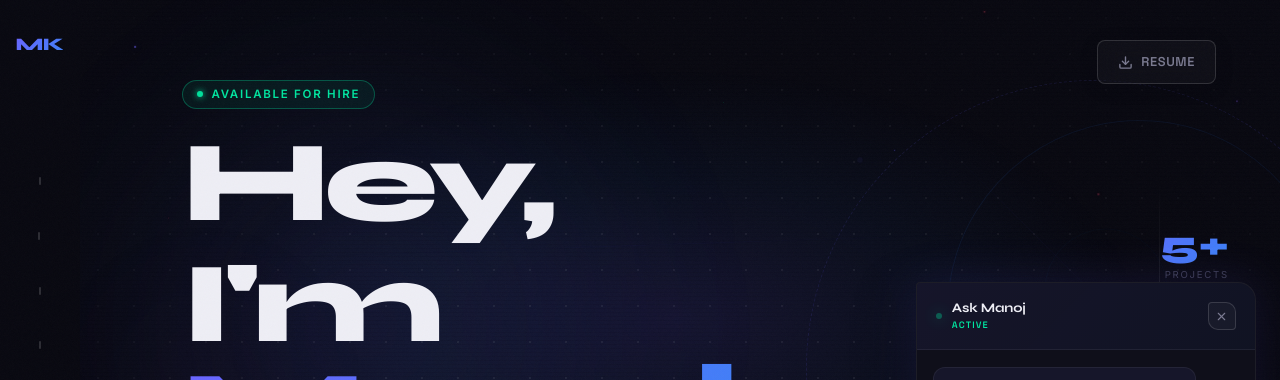
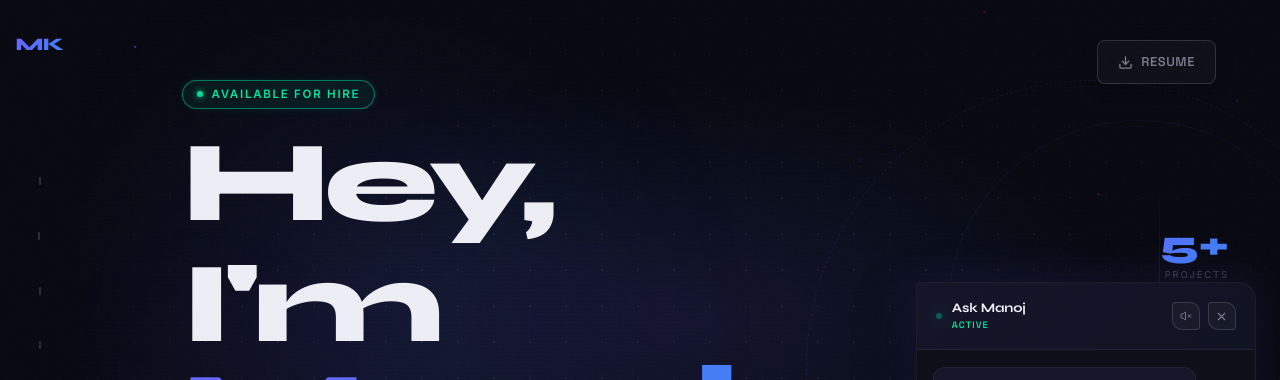
Before and after one commit to ManojkumarPalakuri/Mk, a Next.js app: page / in a window 1280 px wide. Both pictures are taken after a click on the button "Ask Manoj AI". Shown: the top 380 px of the page. Built offline with nearby package versions, Linux system fonts and the light colour scheme.

Commit message:
feat: enhance portfolio with AI voice, Vercel analytics, and premium animations

```diff
--- a/app/layout.tsx
+++ b/app/layout.tsx
@@ -2,6 +2,8 @@ import type { Metadata } from "next";
 import "./globals.css";
 import SmoothScroll from "@/components/layout/SmoothScroll";
 import AskManoj from "@/components/ui/ask-manoj";
+import { Analytics } from "@vercel/analytics/react";
+import { SpeedInsights } from "@vercel/speed-insights/react";
 
 export const metadata: Metadata = {
   title: "Manoj Kumar Palakuri — Full-Stack Developer & Security Researcher",
@@ -23,6 +25,21 @@ export const metadata: Metadata = {
     description:
       "Building secure, scalable systems at the intersection of cryptography and web technology.",
     type: "website",
+    url: "https://mk-portfolio.vercel.app", // Adjust if you have a custom domain
+    images: [
+      {
+        url: "/og-image.png", // We'll assume a standard OG image path
+        width: 1200,
+        height: 630,
+        alt: "Manoj Kumar Palakuri Portfolio",
+      },
+    ],
+  },
+  twitter: {
+    card: "summary_large_image",
+    title: "Manoj Kumar Palakuri — Developer & Security Researcher",
+    description: "Full-Stack Developer Specializing in Cybersecurity & AI.",
+    images: ["/og-image.png"],
   },
 };
 
@@ -36,6 +53,8 @@ export default function RootLayout({
       <body>
         <SmoothScroll>{children}</SmoothScroll>
         <AskManoj />
+        <Analytics />
+        <SpeedInsights />
       </body>
     </html>
   );
--- a/components/sections/Hero.tsx
+++ b/components/sections/Hero.tsx
@@ -511,7 +511,23 @@ export default function Hero() {
         <motion.div
           initial={{ opacity: 0, x: -20 }}
           animate={{ opacity: 1, x: 0 }}
-          transition={{ duration: 0.5, delay: 0.2 }}
+          transition={{ duration: 0.5, delay: 0.2, ease: "easeOut" }}
+          style={{ alignSelf: "flex-start", marginBottom: "1.2rem" }}
+        >
+          <motion.div
+            animate={{
+              boxShadow: [
+                "0 0 0px rgba(0,229,160,0)",
+                "0 0 15px rgba(0,229,160,0.15)",
+                "0 0 0px rgba(0,229,160,0)"
+              ],
+              borderColor: [
+                "rgba(0,229,160,0.3)",
+                "rgba(0,229,160,0.6)",
+                "rgba(0,229,160,0.3)"
+              ]
+            }}
+            transition={{ duration: 3, repeat: Infinity, ease: "easeInOut" }}
             style={{
               display: "inline-flex",
               alignItems: "center",
@@ -520,13 +536,11 @@ export default function Hero() {
               borderRadius: 100,
               border: "1px solid rgba(0,229,160,0.3)",
               background: "rgba(0,229,160,0.07)",
-            marginBottom: "1.2rem",
               fontSize: "0.72rem",
               color: "var(--accent-green)",
               letterSpacing: "0.15em",
               textTransform: "uppercase",
               fontWeight: 600,
-            alignSelf: "flex-start",
               backdropFilter: "blur(8px)",
             }}
           >
@@ -536,6 +550,7 @@ export default function Hero() {
               style={{ width: 6, height: 6, borderRadius: "50%", background: "var(--accent-green)", flexShrink: 0, display: "inline-block" }}
             />
             Available for hire
+          </motion.div>
         </motion.div>
 
         {/* Headline */}
--- a/components/ui/ask-manoj.tsx
+++ b/components/ui/ask-manoj.tsx
@@ -3,7 +3,7 @@
 import { useChat } from "ai/react";
 import { useState, useRef, useEffect, useCallback } from "react";
 import { AnimatePresence, motion } from "framer-motion";
-import { Send, X, MessageSquare, ChevronRight, Trash2 } from "lucide-react";
+import { Send, X, MessageSquare, ChevronRight, Trash2, Volume2, VolumeX } from "lucide-react";
 
 // ─────────────────────────────────────────────────────────────────
 // Typing indicator — matches site accent color
@@ -71,6 +71,8 @@ export default function AskManoj() {
   const [showClearConfirm, setShowClearConfirm]   = useState(false);
   const messagesEndRef                = useRef<HTMLDivElement>(null);
   const inputRef                      = useRef<HTMLInputElement>(null);
+  const [isMuted, setIsMuted]         = useState(true);
+  const [isSpeaking, setIsSpeaking]   = useState(false);
 
   const { messages, setMessages, input, handleInputChange, handleSubmit, append, isLoading } = useChat({
     api: "/api/chat",
@@ -143,6 +145,48 @@ export default function AskManoj() {
         "You can download Manoj's resume here: [Download Resume →](/r1.pdf)\n\nFeel free to reach out at **manojkumarpalakuri@gmail.com** after reviewing!",
     });
   }, [append]);
+
+  // ─────────────────────────────────────────────────────────────────
+  // Voice Synthesis Logic
+  // ─────────────────────────────────────────────────────────────────
+  const speak = useCallback((text: string) => {
+    if (isMuted || !('speechSynthesis' in window)) return;
+
+    // Cancel any ongoing speech
+    window.speechSynthesis.cancel();
+
+    const utterance = new SpeechSynthesisUtterance(text);
+
+    // Find a good voice (optional, system default is usually fine)
+    const voices = window.speechSynthesis.getVoices();
+    const preferredVoice = voices.find(v => v.lang.startsWith('en') && v.name.includes('Google')) || voices[0];
+    if (preferredVoice) utterance.voice = preferredVoice;
+
+    utterance.rate = 1.0;
+    utterance.pitch = 1.0;
+
+    utterance.onstart = () => setIsSpeaking(true);
+    utterance.onend = () => setIsSpeaking(false);
+    utterance.onerror = () => setIsSpeaking(false);
+
+    window.speechSynthesis.speak(utterance);
+  }, [isMuted]);
+
+  useEffect(() => {
+    if (messages.length > 0 && !isMuted) {
+      const lastMessage = messages[messages.length - 1];
+      if (lastMessage.role === "assistant" && !isLoading) {
+        // Parse out any suggestions text for cleaner speech
+        const speechText = lastMessage.content.split("---SUGGESTIONS---")[0].trim();
+        speak(speechText);
+      }
+    }
+  }, [messages, isMuted, isLoading, speak]);
+
+  const toggleMute = () => {
+    if (!isMuted) window.speechSynthesis.cancel();
+    setIsMuted(!isMuted);
+  };
 
   // ── Styles matching design system exactly ──────────────────────
   const panelStyle: React.CSSProperties = {
@@ -433,6 +477,27 @@ export default function AskManoj() {
                     <Trash2 size={12} />
                   </motion.button>
                 )}
+                {/* Voice Toggle */}
+                <motion.button
+                  whileTap={{ scale: 0.9 }}
+                  onClick={toggleMute}
+                  title={isMuted ? "Unmute AI Voice" : "Mute AI Voice"}
+                  style={{
+                    width: 28,
+                    height: 28,
+                    borderRadius: "4px 10px 4px 10px",
+                    display: "flex",
+                    alignItems: "center",
+                    justifyContent: "center",
+                    background: isMuted ? "rgba(255,255,255,0.03)" : "rgba(108,99,255,0.12)",
+                    border: isMuted ? "1px solid var(--border-glass-hover)" : "1px solid var(--accent-dim)",
+                    color: isMuted ? "var(--text-secondary)" : "var(--accent)",
+                    cursor: "pointer",
+                    transition: "all 0.25s",
+                  }}
+                >
+                  {isMuted ? <VolumeX size={12} /> : <Volume2 size={12} className={isSpeaking ? "animate-pulse" : ""} />}
+                </motion.button>
                 {/* Close — matches site ghost button style */}
                 <motion.button
                   whileTap={{ scale: 0.9 }}
--- a/package.json
+++ b/package.json
@@ -12,6 +12,8 @@
     "@ai-sdk/openai": "^1.1.9",
     "@tsparticles/react": "^3.0.0",
     "@tsparticles/slim": "^3.9.1",
+    "@vercel/analytics": "^2.0.1",
+    "@vercel/speed-insights": "^2.0.0",
     "ai": "^4.1.41",
     "framer-motion": "^12.38.0",
     "gsap": "^3.14.2",
```
Also changed, not shown: 1 other file (tests, documents, lock files or other folders). Lines whose indentation alone changed are shown as unchanged.
